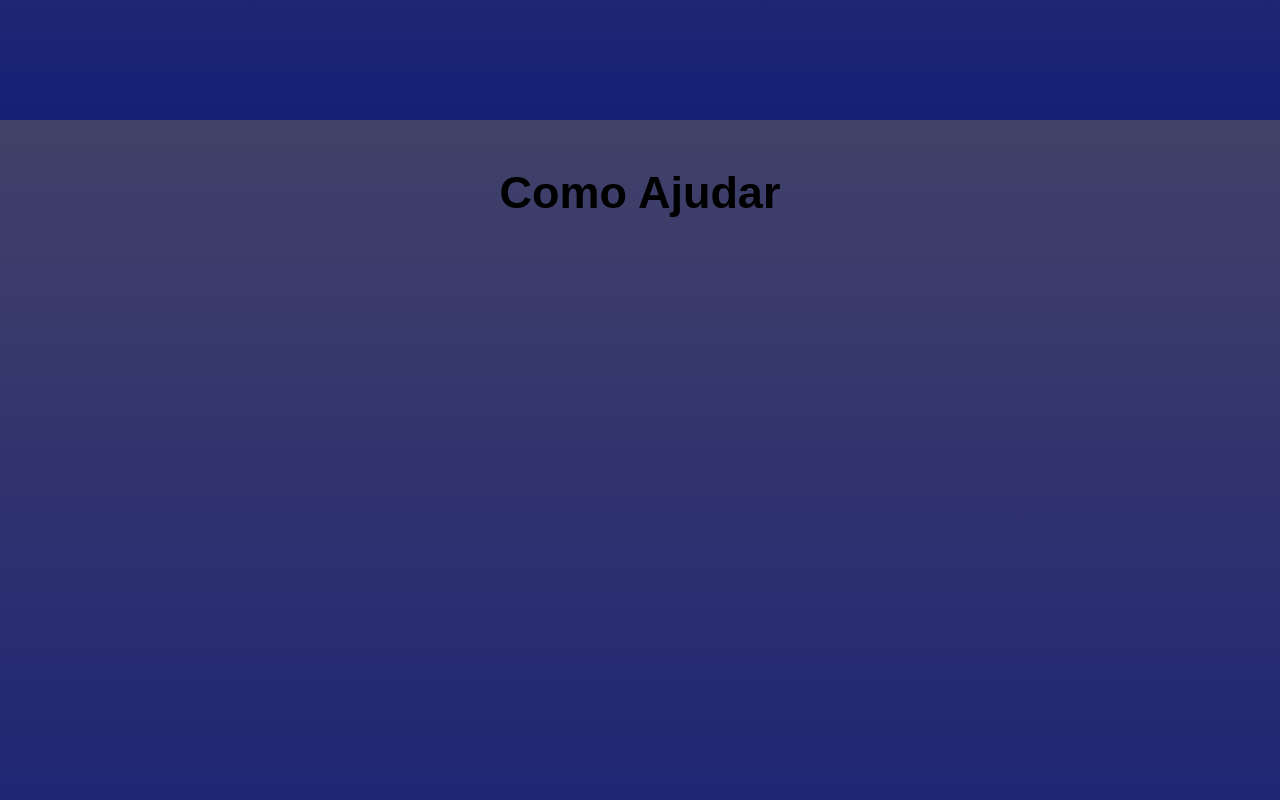
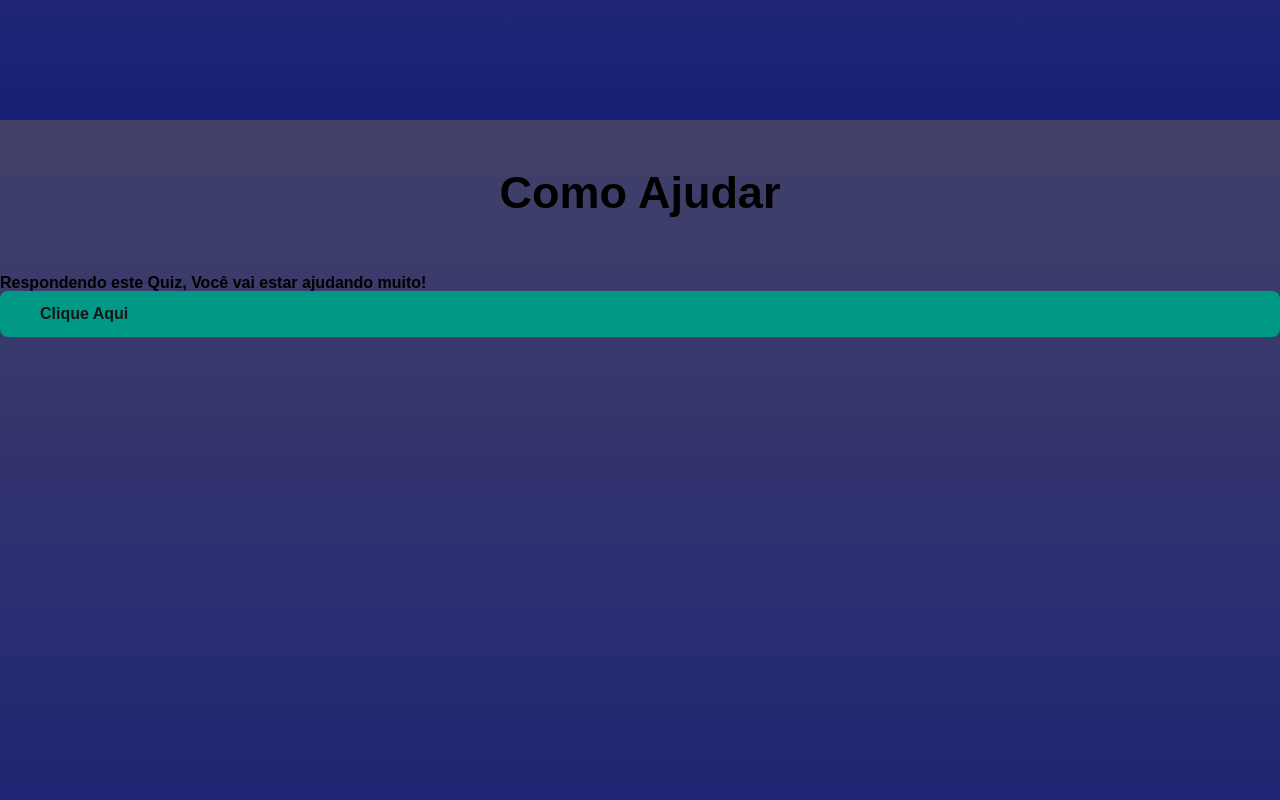
Before and after one commit to vitorrampazzi/GS-FrontDev, a plain HTML site: page index.html in a window 1280 px wide. Shown: the part 3880-4680 px from the top of the page. Drawn offline with Linux system fonts and the light colour scheme.

Commit message:
colocando o quiz

```diff
--- a/css/style.css
+++ b/css/style.css
@@ -190,3 +190,19 @@ h1{
         box-shadow: 10px 10px 10px 0px rgba(0, 0, 0, 0.25);
     }
 }
+
+.quiz{
+    display: flex;
+    justify-content: center;
+    margin-top: 60px;
+    flex-direction: column;
+    & a{
+        padding: 30px 40px;
+        color: var(--color-black);
+        background: #009986;
+        font-weight: bold;
+        padding: 15px 40px;
+        border-radius: 8px;
+        text-decoration: none;
+    }
+}
--- a/index.html
+++ b/index.html
@@ -92,6 +92,10 @@
 
     <div class="container" id="como-ajudar">
         <h1>Como Ajudar</h1>
+        <div class="quiz">
+            <h3>Respondendo este Quiz, Você vai estar ajudando muito!</h3>
+            <a href="">Clique Aqui</a>
+        </div>
     </div>
 </body>
 </html>
```
